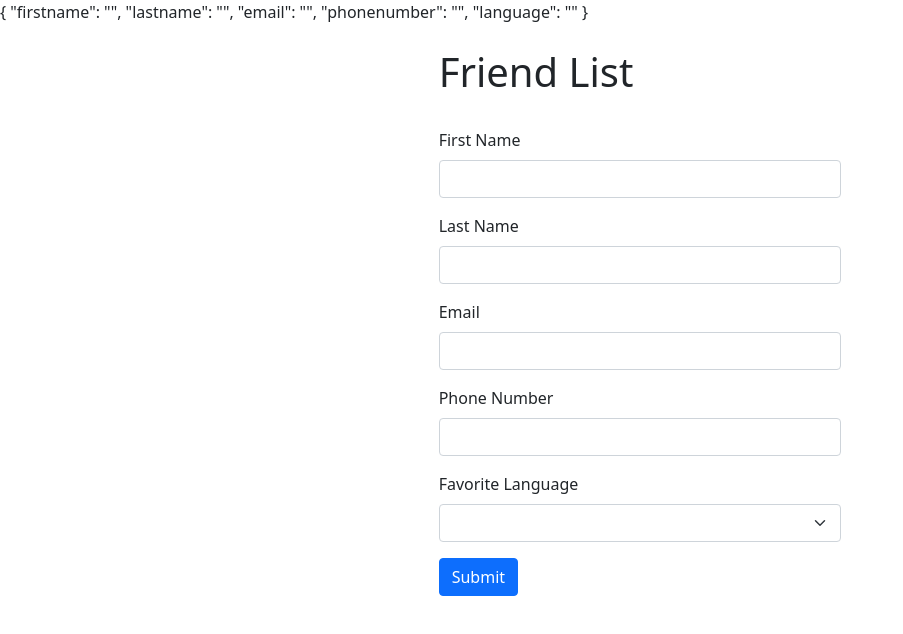
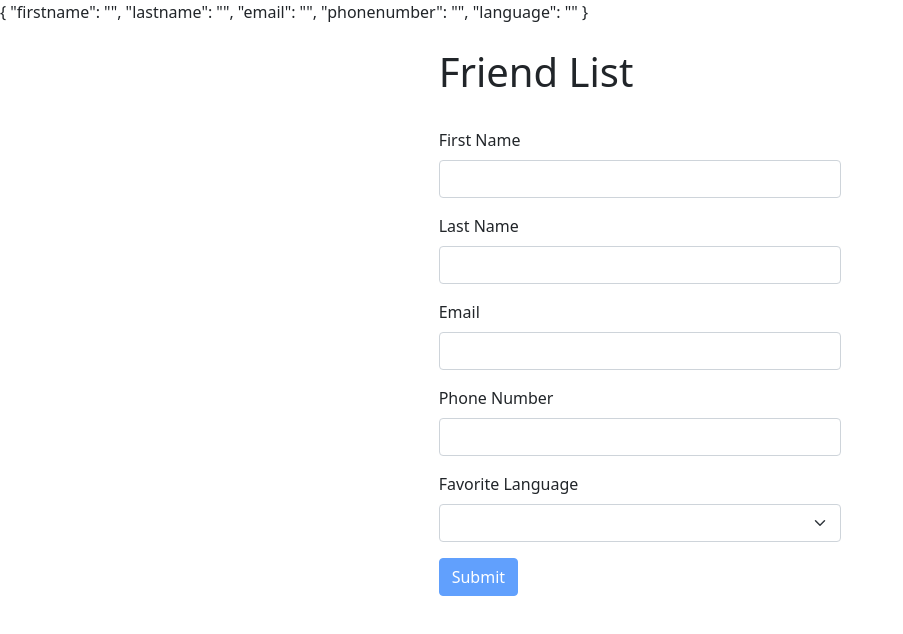
Before and after one commit to MickDellaert/angular-form, an Angular app in the folder angular-friendlist/: page / in a window 1280 px wide. Shown: the top 634 px of the page, without its empty margins (0-903 px from the left). Built offline with nearby package versions, Linux system fonts and the light colour scheme.

Commit message:
disable submit button when form is filled incorrectly

```diff
--- a/angular-friendlist/src/app/app.component.html
+++ b/angular-friendlist/src/app/app.component.html
@@ -6,7 +6,7 @@
   <h1>Friend List</h1>
   <br>
 
-  <form #formName="ngForm" needs-validation>
+  <form #formName="ngForm" needs-validation novalidate>
     <div class="mb-3">
       <label for="firstname" class="form-label">First Name</label>
       <input type="text"
@@ -85,10 +85,10 @@
           {{language.name}}
         </option>
       </select>
-      <div class="valid-feedback">Thanks for your choice.</div>
+      <div class="valid-feedback">Thank you for your choice.</div>
       <div class="invalid-feedback">Please make a choice.</div>
     </div>
-    <button type="submit" class="btn btn-primary">Submit</button>
+    <button class="btn btn-primary" [disabled]="formName.form.invalid" >Submit</button>
   </form>
 
 </div>
```
